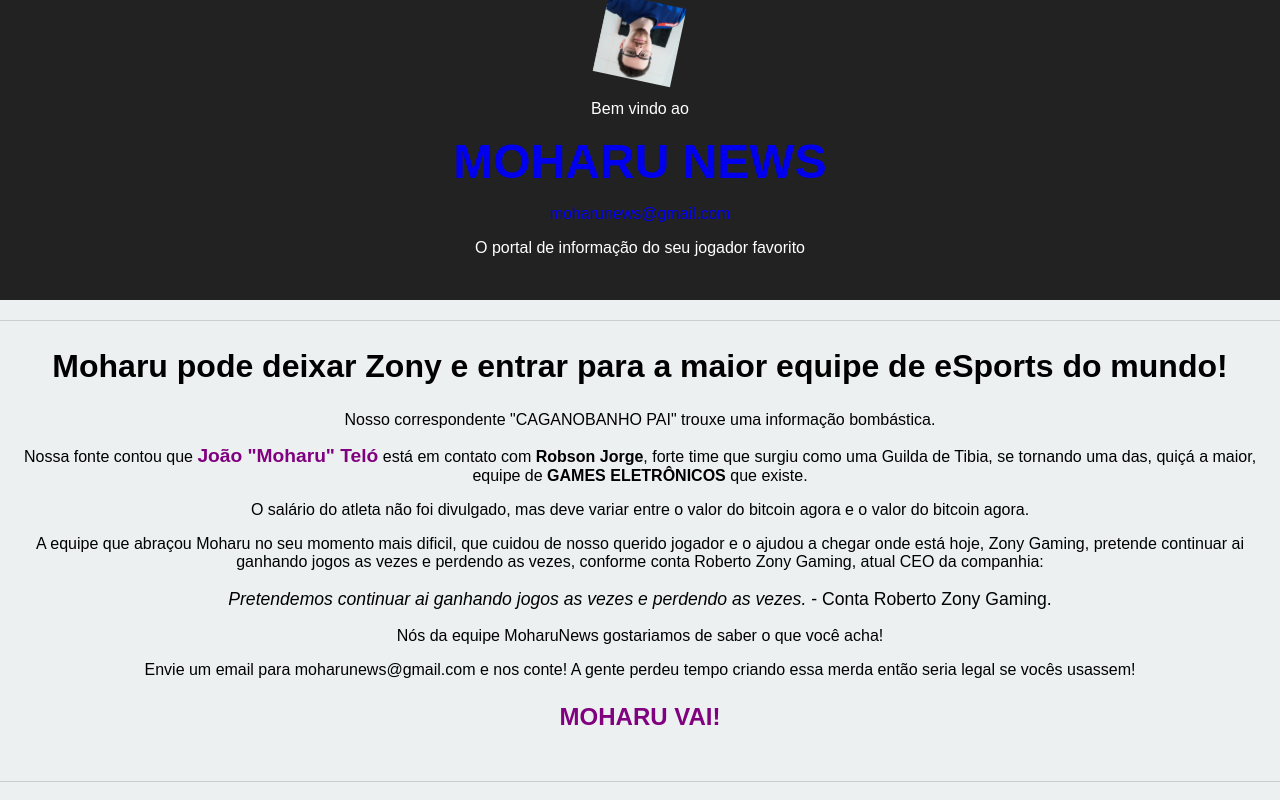
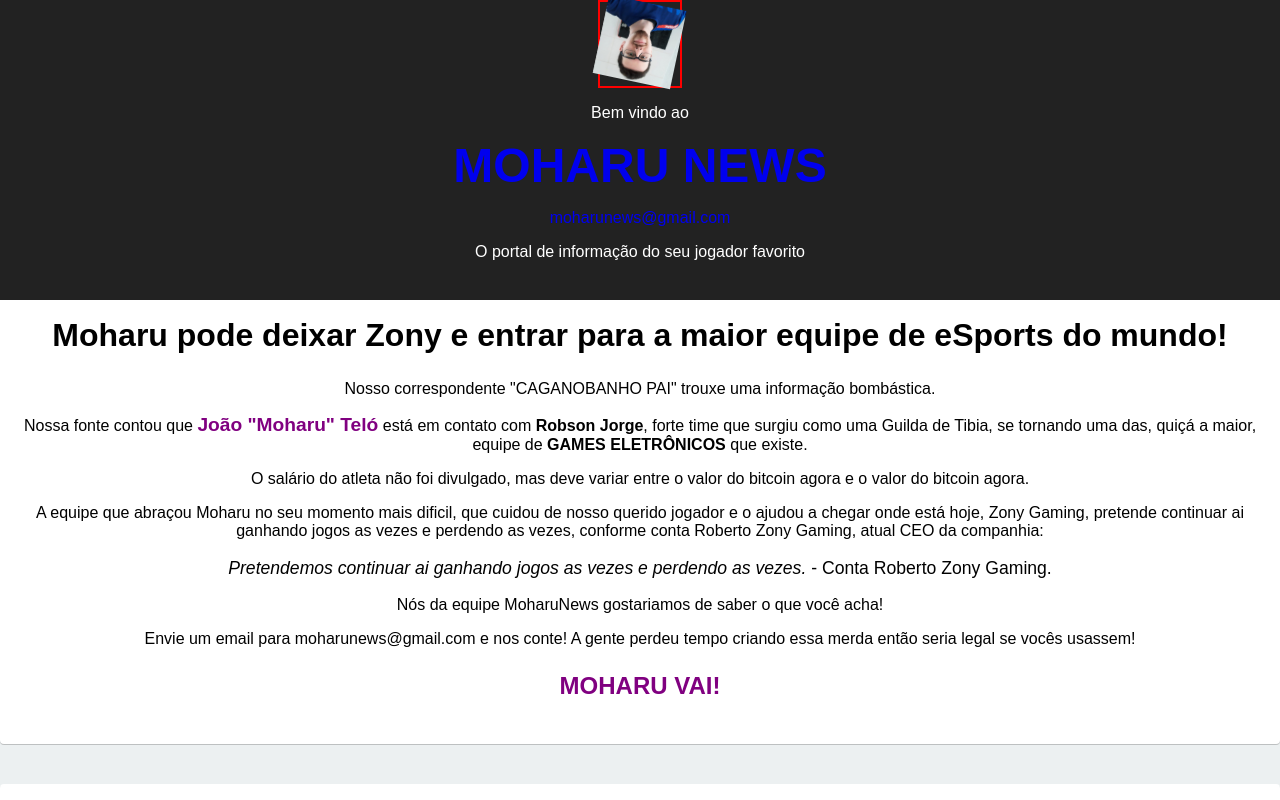
Before and after one commit to arturnista/moharunews, a React (Create React App) app: page / in a window 1280 px wide. Shown: the top 800 px of the page. Built offline with nearby package versions, Linux system fonts and the light colour scheme.

Commit message:
aeHOOOOOOOOOOOOOOOOOO corneta

```diff
--- a/src/App.css
+++ b/src/App.css
@@ -1,39 +1,32 @@
-
 .App-logo {
     animation: App-logo-spin infinite .3s linear;
     height: 80px;
 }
-
 .App-logo:hover {
     -webkit-animation-play-state: paused;
     -moz-animation-play-state: paused;
     -o-animation-play-state: paused;
     animation-play-state: paused;
 }
-
 .App-header {
     background-color: #222;
     color: white;
 }
-
 .App-footer {
     height: 60px;
     background-color: #222;
     color: white;
     padding: 20px;
 }
-
 .App-footer p {
     text-align: right;
 }
-
 .App-footer .App-logo {
     text-align: right;
     display: block !important;
     position: absolute;
     float: left;
 }
-
 header {
     z-index: 1;
     width: 100%;
@@ -49,12 +42,18 @@
     -webkit-transition: all 0.5s ease;
     transition: all 0.5s ease;
 }
-
 .wrapper {
+    padding-top: 270px;
+    -moz-transition: all 0.5s ease;
+    -o-transition: all 0.5s ease;
+    -webkit-transition: all 0.5s ease;
+    transition: all 0.5s ease;
     margin: 0 auto;
     text-align: center;
 }
-
+.wrapper-sticky {
+    padding-top: 30px;
+}
 .sticky-header {
     padding-top: 100px;
 }
@@ -62,118 +61,111 @@
     height: 80px;
     background-color: #222;
 }
-
 .sticky-header .App-logo {
     display: none
 }
-
 .sticky-header .App-title {
     margin: 0;
     padding: 0;
 }
-
 .sticky-header .App-email {
     margin: 0;
     padding: 0;
 }
-
 .sticky-header .App-title-text {
     display: none;
 }
-
+.sticky-header .moharu-game {
+    display: none;
+}
 .facebook-link {
     text-decoration: none;
 }
-
 .App-title-text {
     font-size: 1em;
 }
-
 .App-title {
     font-size: 3em;
     font-weight: bold;
     margin: 0;
 }
-
 .App-intro {
     font-size: large;
 }
-
 @keyframes App-logo-spin {
-  from { transform: rotate(0deg); }
-  to { transform: rotate(360deg); }
+    from {
+        transform: rotate(0deg);
    }
-
+    to {
+        transform: rotate(360deg);
+   }
+}
 .news-container {
-    margin-top: 50px;
-    border-top: 1px solid #CCC;
+    padding: 20px;
+    margin-bottom: 40px;
+    background-color: #fff;
+    -moz-border-radius: 4px;
+    -webkit-border-radius: 4px;
+    border-radius: 4px;
+    -moz-box-shadow: 0 1px 0 rgba(0, 0, 0, 0.2);
+    -webkit-box-shadow: 0 1px 0 rgba(0, 0, 0, 0.2);
+    box-shadow: 0 1px 0 rgba(0, 0, 0, 0.2);
 }
-
 .news-title {
     font-size: 2em;
 }
-
 .news-subtitle {
     font-size: 1.7em;
 }
-
-.news-text {
-
-}
-
 .news-help {
     font-size: .8em;
     color: #ccc;
 }
-
 .news-cit {
     font-size: 1.1em;
 }
-
 .moharu-name {
     color: purple;
     font-size: 1.2em;
     font-weight: bold;
 }
-
 .other-name {
     color: green;
     font-size: 1em;
     font-weight: bold;
 }
-
 .news-image-container {
     display: flex;
     justify-content: center;
     align-items: center;
 }
-
 .news-image {
-    height: 100%;
-    width: auto;
+    max-width: 100%;
+    height: auto;
 }
-
 .news-image-inv {
+    max-width: 100%;
     height: auto;
-    width: 100%;
 }
-
 .news-moharup {
     font-size: 1.5em;
     color: purple;
     font-weight: bold;
 }
-
 .news-audio {
     width: 80%;
     z-index: 0;
 }
-
 .full-big {
     font-size: 2em;
 }
-
-
+.moharu-game {
+    min-width: 50px;
+    min-height: 50x;
+    padding: 0;
+    display: inline-block;
+    border: red solid 2px;
+}
 @media only screen and (max-width: 320px) {
     .App-title {
         font-size: 2em;
--- a/src/App.js
+++ b/src/App.js
@@ -5,7 +5,8 @@
     constructor(){
         super()
         this.state = {
-            appClass: 'App'
+            appClass: 'App',
+            wrapperClass: 'wrapper'
         }
     }
     componentDidMount() {
@@ -18,16 +19,18 @@
 
     stickHeader = () => {
         if(window.scrollY < 100 )
-            this.setState({appClass: 'App'})
+            this.setState({appClass: 'App', wrapperClass: 'wrapper'})
         else
-            this.setState({appClass: 'App sticky-header'})
+            this.setState({appClass: 'App sticky-header', wrapperClass: 'wrapper wrapper-sticky'})
     }
 
     render() {
         return (
         <div className={this.state.appClass}>
             <header className="App-header">
-                <img src='/images/moharu.jpg' className="App-logo" alt="logo" />
+                <div className="moharu-game">
+                    <img src='/images/moharu.jpg' className="App-logo" alt="logo" title="MOHARU GAME: TENTE PARAR A FOTO NO MOMENTO CERTO" />
+                </div>
                 <p className="App-title-text">Bem vindo ao</p>
                 <a href='https://www.facebook.com/moharuow' className='facebook-link'>
                     <h1 className="App-title">MOHARU NEWS</h1>
@@ -35,7 +38,7 @@
                 </a>
                 <p className="App-title-text">O portal de informação do seu jogador favorito</p>
             </header>
-            <div className="wrapper">
+            <div className={this.state.wrapperClass}>
                 <div className='news-container'>
                     <h2 className="news-title">Moharu pode deixar Zony e entrar para a maior equipe de eSports do mundo!</h2>
                     <p className='news-text'>
--- a/src/index.css
+++ b/src/index.css
@@ -1,7 +1,6 @@
 body {
   background-color: #ecf0f1;
   font-family: sans-serif;
-  padding-top: 270px;
   margin: 0;
   -moz-transition: padding-top 0.5s ease;
   -o-transition: padding-top 0.5s ease;
```
Also changed, not shown: 11 other files (tests, documents, lock files or other folders). Lines whose indentation alone changed are shown as unchanged.
